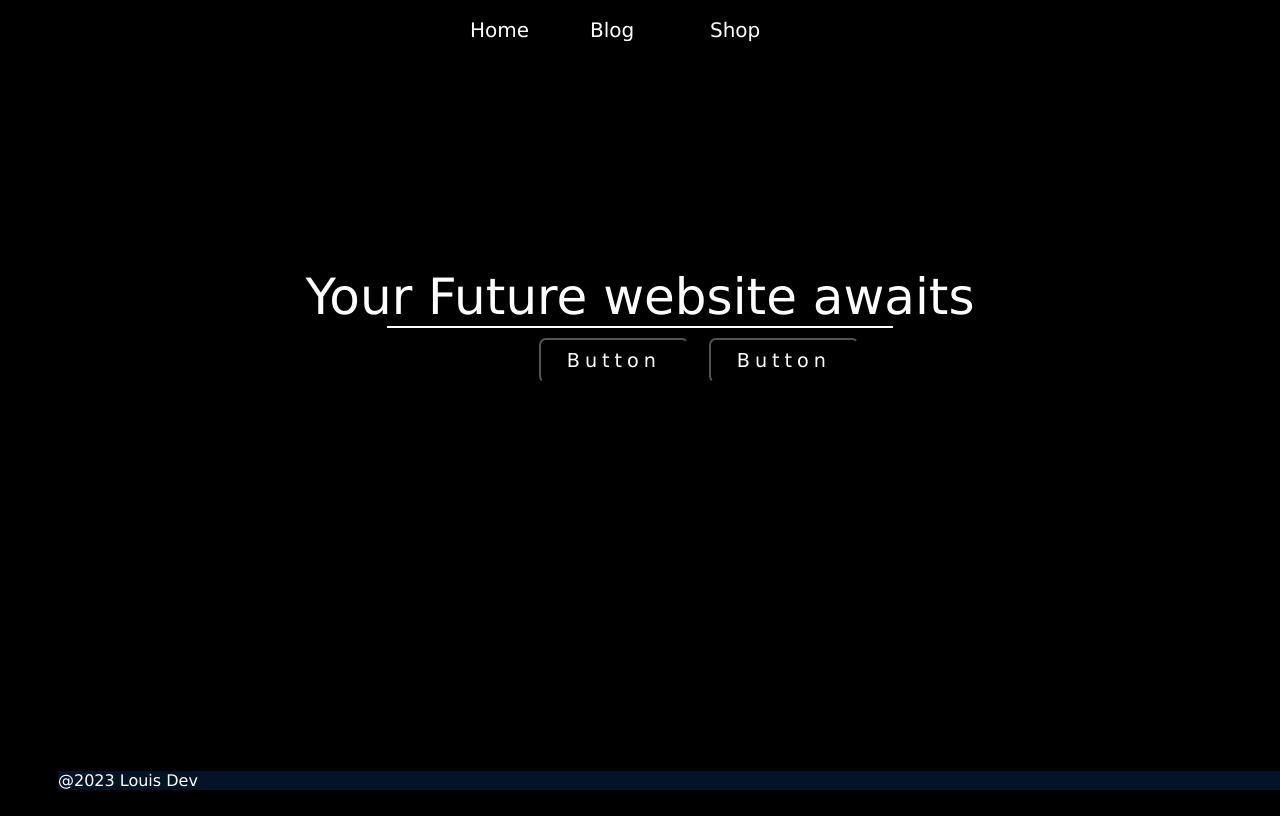
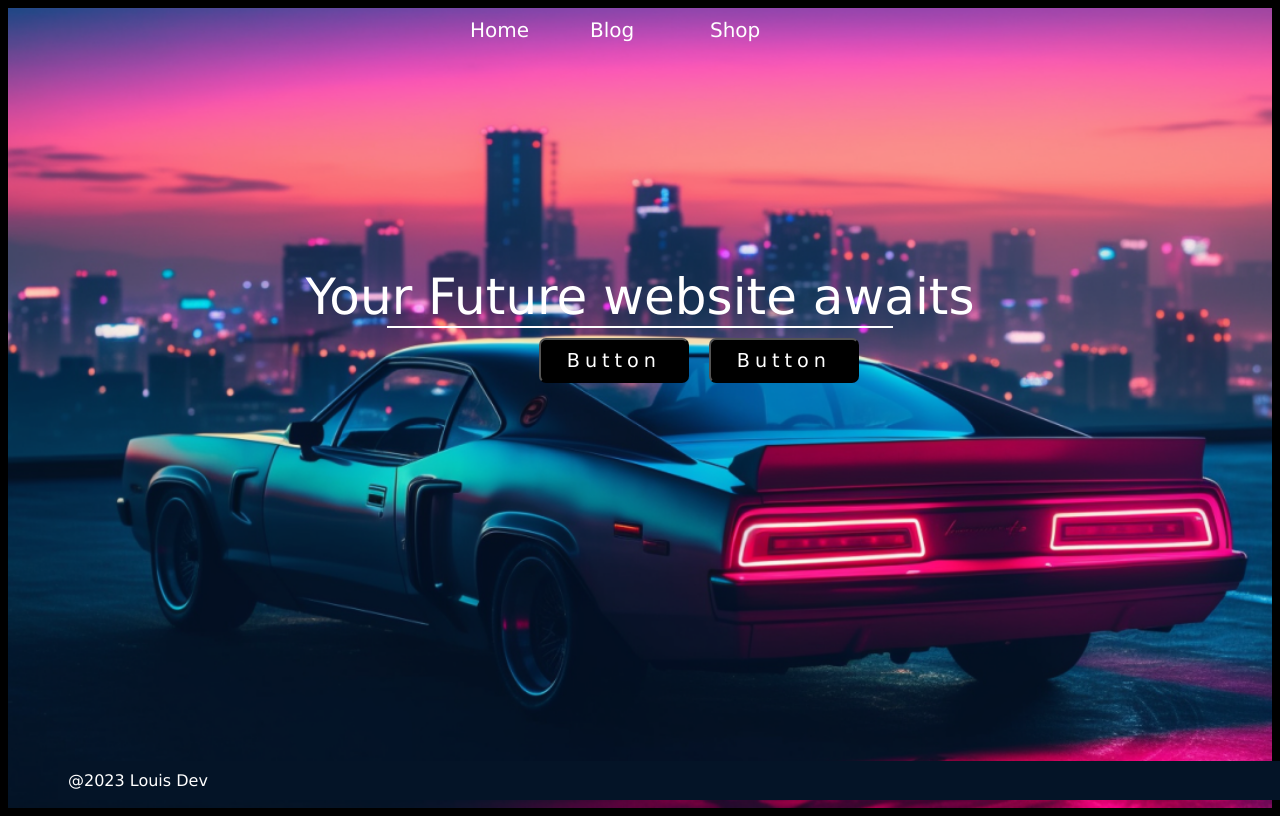
Before and after one commit to LouisWackenier/client-example, a React (Vite) app: page / in a window 1280 px wide. Shown: the top 816 px of the page. Built offline with nearby package versions, Linux system fonts and the light colour scheme.

Commit message:
Made changes to the footer

```diff
--- a/src/App.jsx
+++ b/src/App.jsx
@@ -8,8 +8,7 @@ import Home from './Pages/Home';
 const App = () => {
   return (
     <div>
-      <Navbar />
-         <Home />
+      <Home />
       <Footer />
     </div>
   )
--- a/src/Components/Footer.jsx
+++ b/src/Components/Footer.jsx
@@ -4,10 +4,10 @@ import styled from 'styled-components';
 const FooterContainer = styled.div`
         bottom: 0;
         position: absolute;
-        margin-bottom: 10px;
+        padding: 10px;
         margin-left: 50px;
         background-color: #041427;
-        width: 97%;
+        width: 96%;
 `;
 
 const Footer = () => {
--- a/src/Components/Navbar.jsx
+++ b/src/Components/Navbar.jsx
@@ -5,6 +5,7 @@ const NavbarContainer = styled.div`
      display: flex;
      align-items: center;
      justify-content: center;
+     background-color: rgba(0, 0, 0, 0); /* Set a transparent background color */
 `;
 
 const NavbarButton = styled.div`
@@ -13,6 +14,7 @@ const NavbarButton = styled.div`
         width: 100px;
         font-size: 20px;
         cursor: pointer;
+        background-color: rgba(0, 0, 0, 0); /* Set a transparent background color */
 
         &:hover {
        text-decoration: underline;
--- a/src/Pages/Home.jsx
+++ b/src/Pages/Home.jsx
@@ -1,8 +1,26 @@
-//STYLED COMPONENTS
-import  styled  from 'styled-components';
+// STYLED COMPONENTS
+import styled from 'styled-components';
+
+//COMPONENTS
+import Navbar from '../Components/Navbar';
+
+import imgBackground from '../assets/Background_Image.png';
 
 const Section = styled.div`
-    height: 100%;
+  height: 100vh; /* Use 100vh to make sure it covers the entire viewport height */
+  display: flex;
+  flex-direction: column;
+  justify-content: flex-start; /* Align content at the top of the container */
+`;
+
+const BackgroundImageContainer = styled.div`
+    flex: 1; /* Expand to fill the remaining vertical space */
+    background-image: url(${imgBackground});
+    background-size: cover; /* Adjust the image size to cover the container */
+    background-position: center; /* Center the background image */
+    display: flex;
+    flex-direction: column;
+    justify-content: flex-start; /* Align content at the top of the container */
 `;
 
 const Title = styled.div`
@@ -10,6 +28,7 @@ const Title = styled.div`
      margin-top: 15%;
      justify-content: center;
      align-items: center;
+     background-color: rgba(0, 0, 0, 0); /* Set a transparent background color */
      display: flex;
 `;
 
@@ -18,7 +37,11 @@ const BreakLine = styled.div`
       width: 40%;
       height: 2px; /* Set the height of the separate line */
       background-color: rgb(255, 255, 255); /* Color of the separate line */
-      z-index: 1;
+      display: flex;
+`;
+
+const ButtonContainer =styled.div`
+        background-color: rgba(0, 0, 0, 0); /* Set a transparent background color */
 `;
 
 const HomeButtonRight = styled.button`
@@ -51,12 +74,17 @@ const HomeButtonLeft = styled.button`
 const Home = () => {
   return (
     <Section>
+      <BackgroundImageContainer>
+        <Navbar />
         <Title>Your Future website awaits</Title>
         <BreakLine />
-        <HomeButtonRight>Button</HomeButtonRight>
-        <HomeButtonLeft>Button</HomeButtonLeft>
+        <ButtonContainer>
+           <HomeButtonRight>Button</HomeButtonRight>
+           <HomeButtonLeft>Button</HomeButtonLeft>
+        </ButtonContainer>
+      </BackgroundImageContainer>
     </Section>
-  )
-}
+  );
+};
 
-export default Home
+export default Home;
```
Also changed, not shown: src/assets/Background_Image.png (added).
